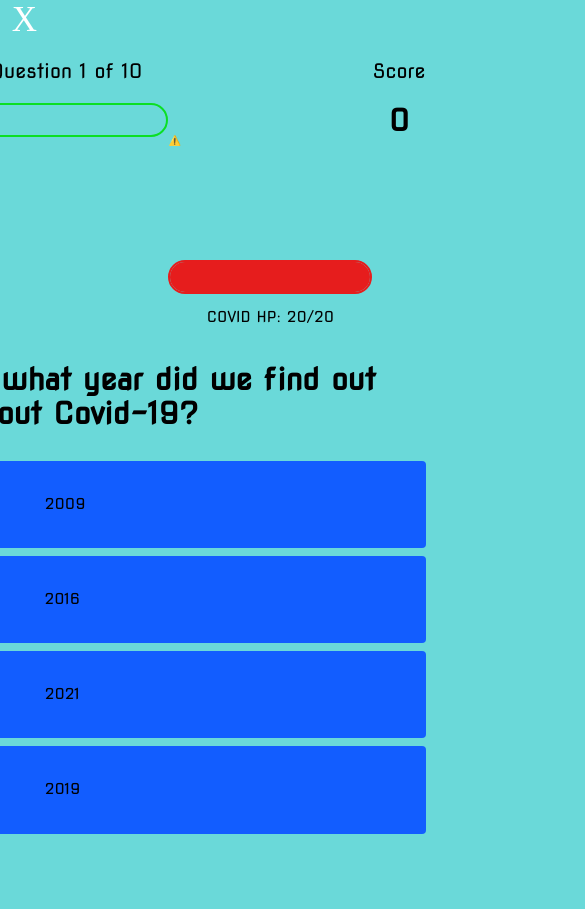
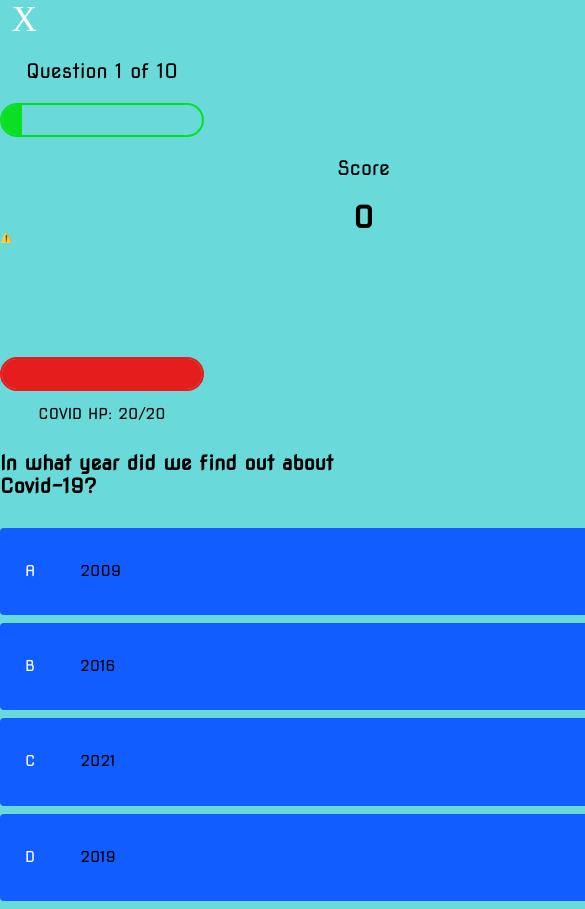
Before and after one commit to tangmf/LearnCovid, a plain HTML site: page game.html in a window 390 px wide. Shown: the top 909 px of the page, 585 px wide, since content can reach past the window. Before the commit the page ends 844 px from the top, so only its background shows below. Drawn offline with nearby package versions, Linux system fonts and the light colour scheme; no server answers.

Commit message:
Added some responsiveness for game.html

```diff
--- a/game.css
+++ b/game.css
@@ -104,14 +104,22 @@
 
 /* responsive */
 
-@media screen and (max-width: 768px){
-    .choice-container{
+@media screen and (max-width: 800px){
+    #game{
+        width: 100%;
+    }
+
+    #hud{
         display: flex;
-        margin-bottom: 0.8rem;
+        flex-wrap: wrap;
+    }
+
+    #question{
+        font-size: 20px;
+    }
+
+    .choice-text{
         width: 100%;
-        border-radius: 4px;
-        background: rgb(18,93,255);
-        font-size: 70%;
-        min-width: 15rem;;
+        font-size: 15px;
     }
 }
```
